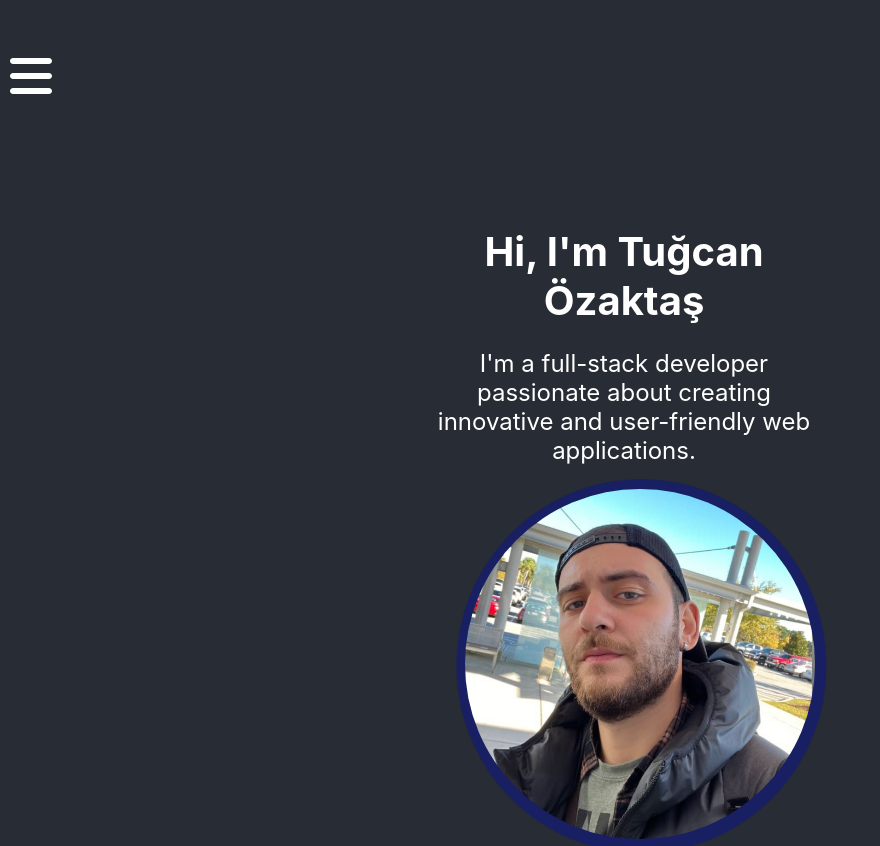
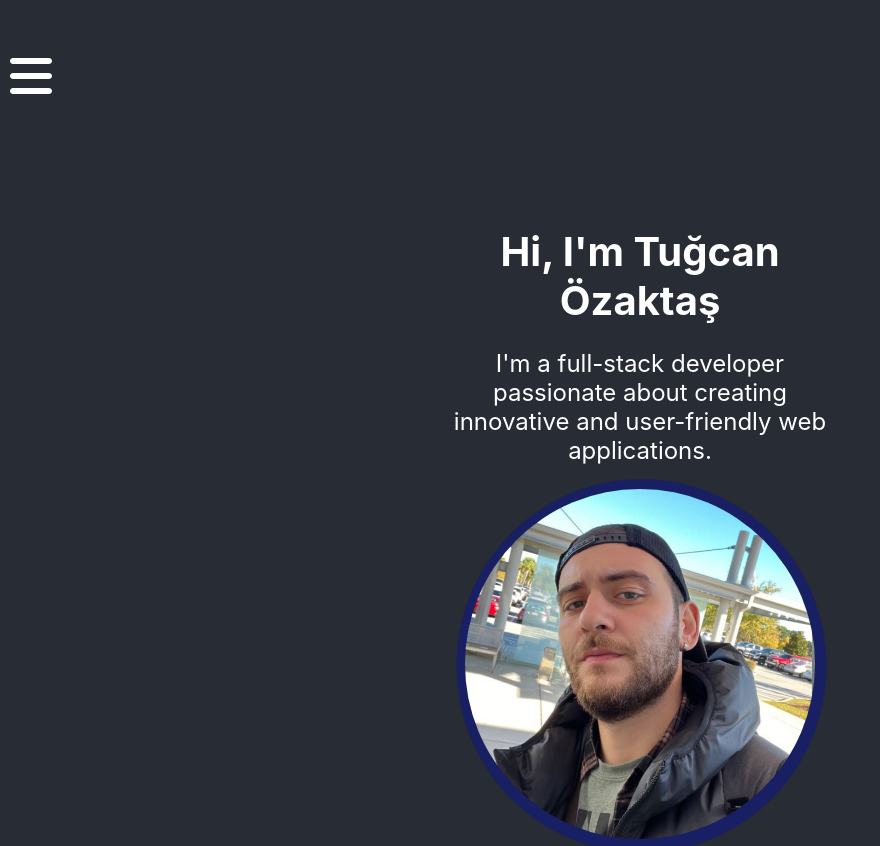
Before and after one commit to tugcanozaktas/portfolio-project, a React (Create React App) app: page / in a window 1280 px wide. Shown: the top 846 px of the page, without its empty margins (0-880 px from the left). Built offline with nearby package versions, Linux system fonts and the light colour scheme.

Commit message:
fixed unnecessary margin

```diff
--- a/src/styles/Home.css
+++ b/src/styles/Home.css
@@ -17,7 +17,7 @@
   .home-text {
     flex: 1;
     text-align: center;
-    margin-right: 2rem;
+    margin-right: 0;
   }
 
   .home-text h1 {
```
